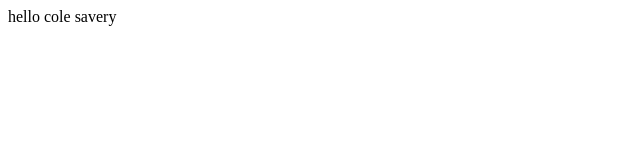
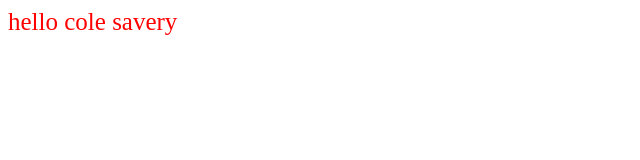
Before and after one commit to bsmall155/gamwebsite, a plain HTML site: page index.html in a window 1280 px wide. Shown: the whole page, without its empty margins (0-640 px from the left). Drawn offline with Linux system fonts and the light colour scheme.

Commit message:
added txt

```diff
--- a/index.html
+++ b/index.html
@@ -2,6 +2,7 @@
 <html>
   <header>
     <title>website</title>
+    <link rel='stylesheet' href="styles/basic.css">
   </header>
   <body>
     <div class="btxt">hello cole savery</div>
--- /dev/null
+++ b/styles/basic.css
@@ -0,0 +1,5 @@
+.btxt {
+  color: red;
+  font-size: 25px;
+  font-family:'Times New Roman', Times, serif;
+}
```
Also changed, not shown: styles/layout.css (added).
